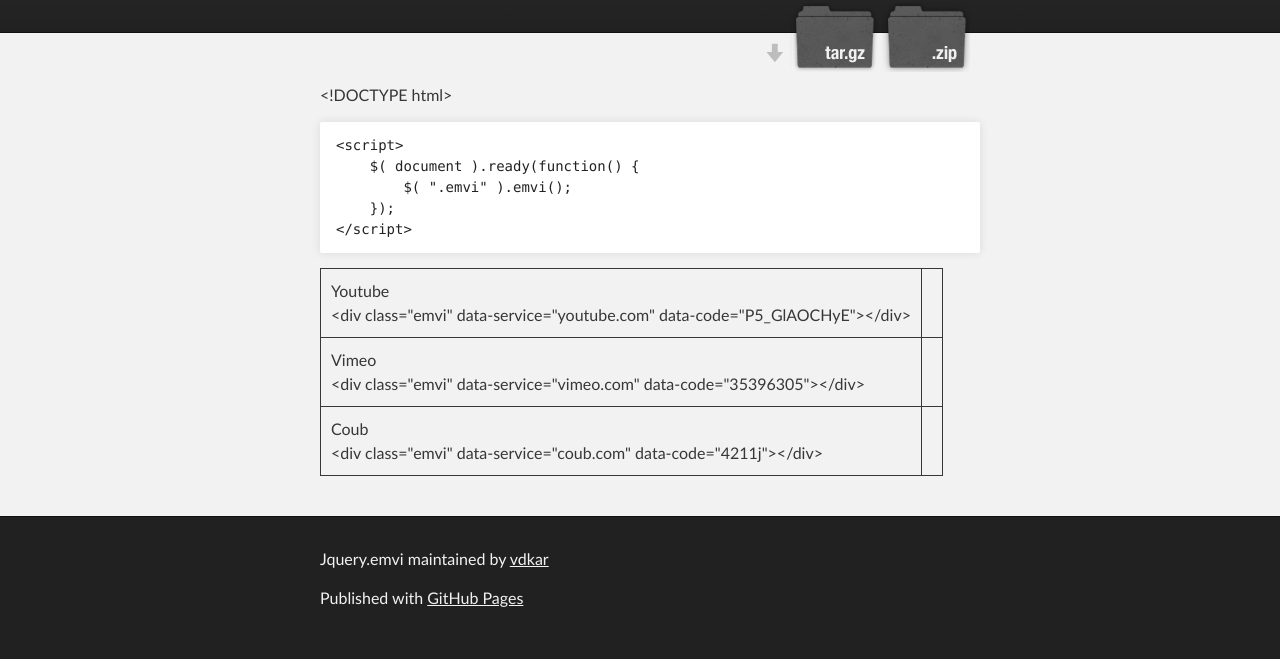
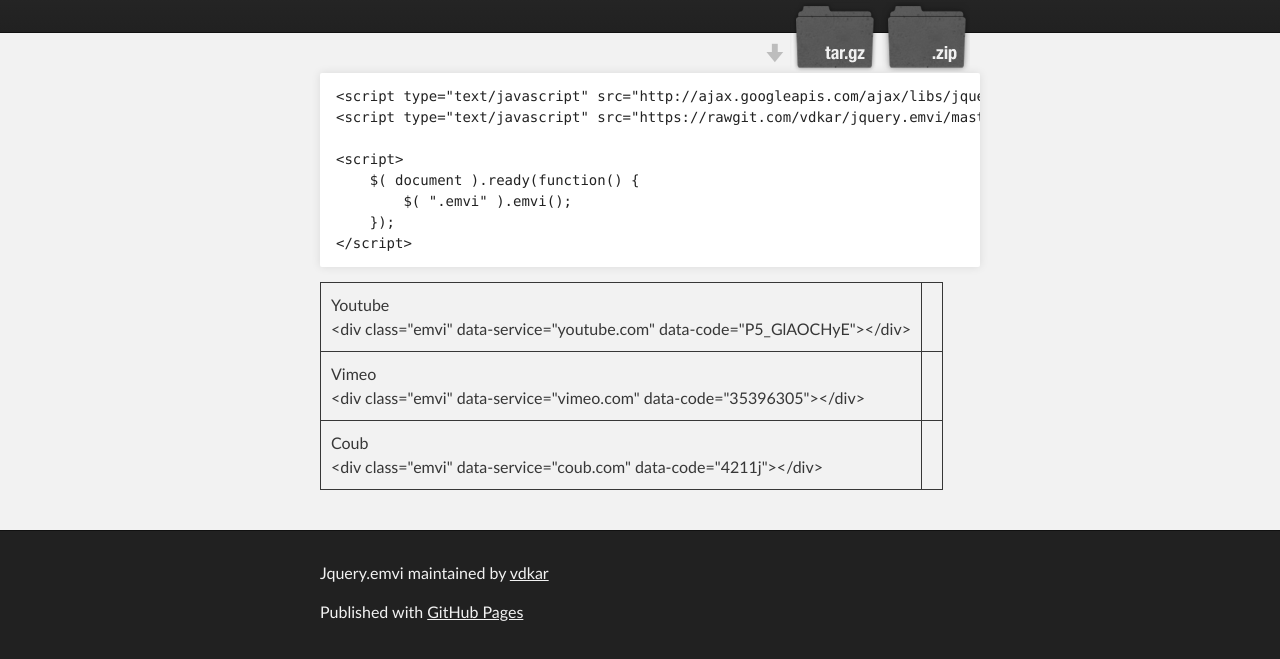
Before and after one commit to kvim/emvi, a plain HTML site: page index.html in a window 1280 px wide. Shown: the part 177-836 px from the top of the page. Drawn offline with Linux system fonts and the light colour scheme.

```diff
--- a/index.html
+++ b/index.html
@@ -31,17 +31,10 @@
     <!-- MAIN CONTENT -->
     <div id="main_content_wrap" class="outer">
       <section id="main_content" class="inner">
-        <p>&lt;!DOCTYPE html&gt;
+        <pre><code>&lt;script type="text/javascript" src="http://ajax.googleapis.com/ajax/libs/jquery/2.1.3/jquery.min.js"&gt;&lt;/script&gt;
+&lt;script type="text/javascript" src="https://rawgit.com/vdkar/jquery.emvi/master/jquery.emvi.js"&gt;&lt;/script&gt;
 
-</p>
-
-
-
-
-
-
-
-<pre><code>&lt;script&gt;
+&lt;script&gt;
     $( document ).ready(function() {
         $( ".emvi" ).emvi();
     });
@@ -83,9 +76,6 @@
         </td>
     </tr>
 </table>
-
-<p>
-</p>
       </section>
     </div>
 
```
Also changed, not shown: params.json (+1 -1 lines).
